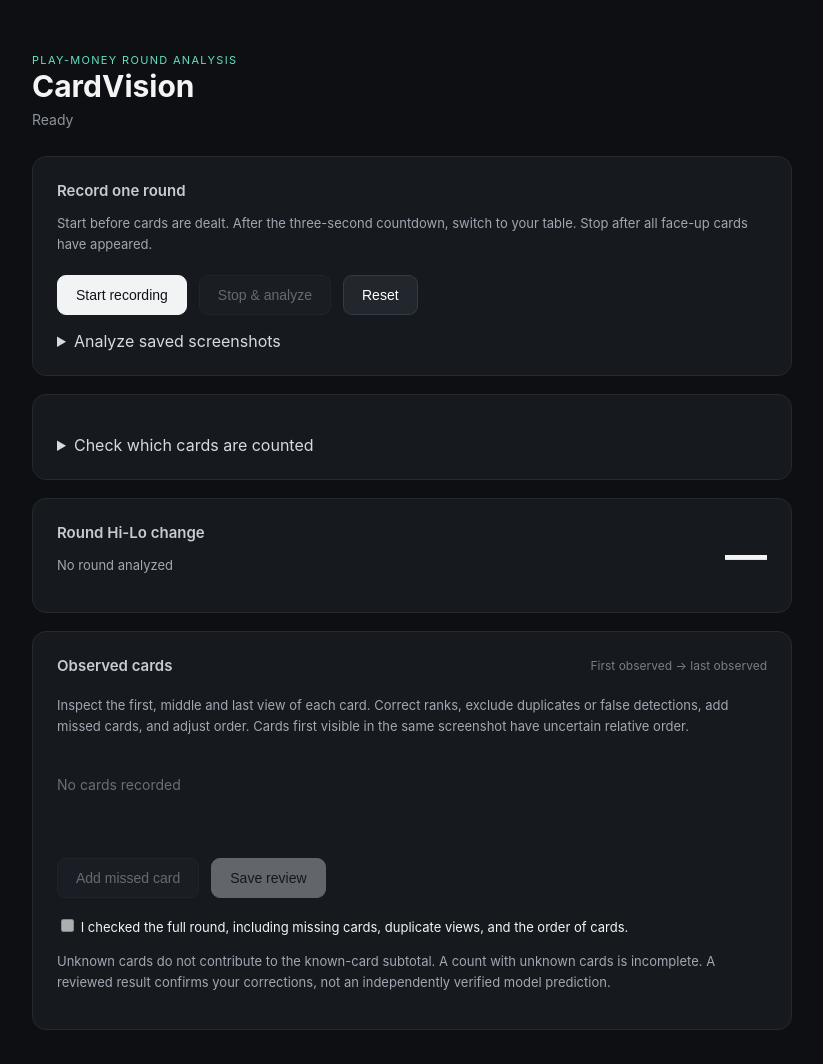
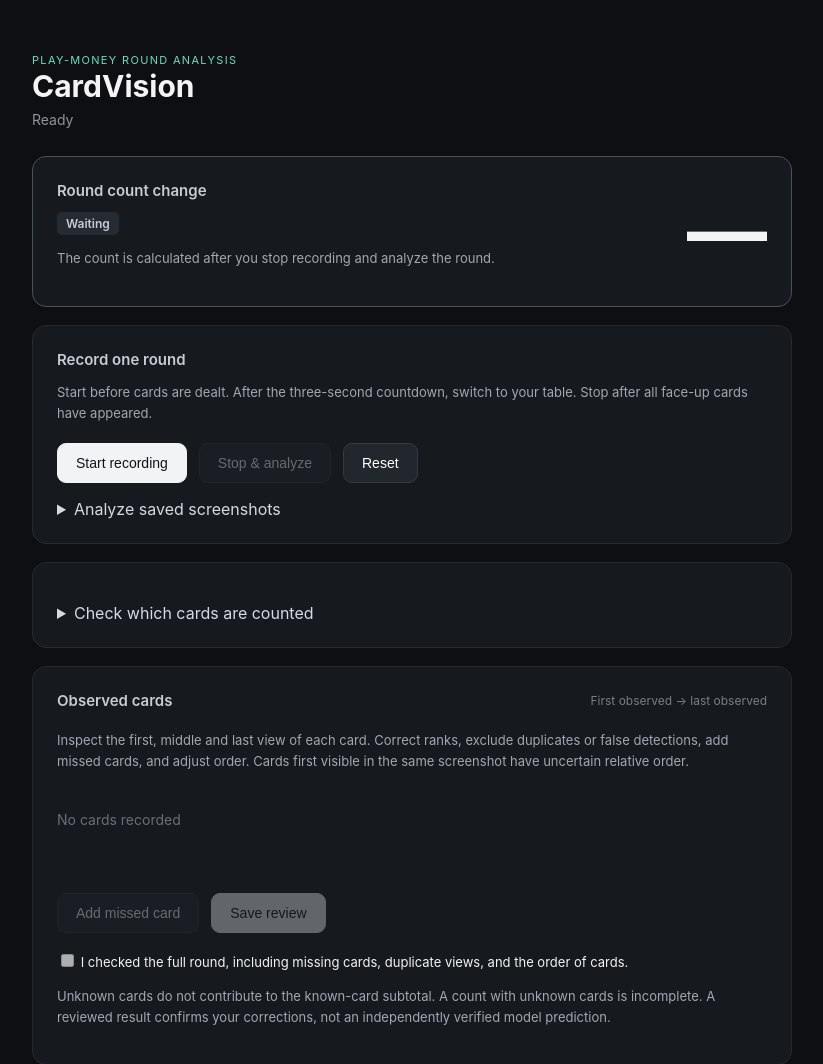
Before and after one commit to Evan-Lehmann/ComputerVision, a Flask app: page / in a window 1280 px wide. Shown: the top 1064 px of the page, without its empty margins (228-1051 px from the left). Before the commit the page ends 1030 px from the top, so only its background shows below. Run offline with Flask 3, Linux system fonts and the light colour scheme; data that the repository does not hold is empty.

Commit message:
Make round count prominent and show incomplete subtotals clearly

```diff
--- a/cardvision_webapp/static/app.js
+++ b/cardvision_webapp/static/app.js
@@ -17,8 +17,12 @@ function renderCount() {
   const included = events.filter(e => !e.excluded);
   const unknown = included.filter(e => e.rank === 'UNKNOWN').length;
   const subtotal = included.reduce((total,e) => total + (['A','10','J','Q','K'].includes(e.rank) ? -1 : ['2','3','4','5','6'].includes(e.rank) ? 1 : 0),0);
-  $('countChange').textContent = resultId ? (unknown ? '—' : subtotal > 0 ? `+${subtotal}` : `${subtotal}`) : '—';
-  $('countStatus').textContent = !resultId ? 'No round analyzed' : dirty ? 'Unsaved review edits' : state.count_verified ? 'Reviewed by you' : unknown ? `Incomplete: ${unknown} unknown · known-card subtotal ${subtotal > 0 ? '+' : ''}${subtotal}` : 'Provisional — review required';
+  const reviewed = !dirty && state.count_verified;
+  $('countChange').textContent = resultId ? (subtotal > 0 ? `+${subtotal}` : `${subtotal}`) : '—';
+  $('countHeading').textContent = resultId && unknown ? 'Known-card subtotal' : 'Round count change';
+  $('countBadge').textContent = !resultId ? (state.session_status === 'PROCESSING' ? 'Analyzing' : 'Waiting') : unknown ? 'Incomplete' : dirty ? 'Unsaved edits' : reviewed ? 'Reviewed by you' : 'Provisional';
+  $('countBadge').dataset.status = reviewed ? 'reviewed' : resultId ? 'provisional' : 'waiting';
+  $('countStatus').textContent = !resultId ? (state.session_status === 'PROCESSING' ? 'Calculating the count from your saved screenshots…' : 'The count is calculated after you stop recording and analyze the round.') : unknown ? `${unknown} unknown card${unknown === 1 ? '' : 's'} — the full round count is still unknown.${dirty ? ' Edits are not saved.' : ''}` : dirty ? 'Count reflects your edits. Save the review to keep them.' : reviewed ? `${included.length} included cards. You confirmed this card list.` : `${included.length} included cards. Check the card list before trusting this count.`;
 }
 function renderCards() {
   $('cards').replaceChildren();
--- a/cardvision_webapp/static/style.css
+++ b/cardvision_webapp/static/style.css
@@ -222,3 +222,10 @@ dialog { max-width: 95vw; max-height: 95vh; background: #16191e; color: white; b
 dialog img { display: block; max-width: 90vw; max-height: 75vh; margin-top: 10px; }
 .count-number { min-width: 80px; text-align: right; }
 @media (max-width: 600px) { body { padding: 24px 12px; } .panel { padding: 16px; } .evidence { gap: 6px; } }
+
+.count-panel { border-color: #47535e; gap: 20px; }
+.count-panel .count-number { font-size: clamp(52px, 9vw, 80px); font-variant-numeric: tabular-nums; }
+.count-copy { min-width: 0; }
+.count-badge { display: inline-block; margin-top: 12px; padding: 4px 9px; border-radius: 5px; background: #3a3019; color: #ffe2a1; font-size: 12px; font-weight: 600; }
+.count-badge[data-status="reviewed"] { background: #173b32; color: #8bf1d2; }
+.count-badge[data-status="waiting"] { background: #252b33; color: #c8ccd2; }
--- a/cardvision_webapp/templates/index.html
+++ b/cardvision_webapp/templates/index.html
@@ -4,6 +4,7 @@
 <body><main class="app">
 <header><div><span class="eyebrow">PLAY-MONEY ROUND ANALYSIS</span><h1>CardVision</h1></div><p id="status" role="status">Ready</p></header>
 <div id="error" class="notice error" role="alert" hidden></div>
+<section class="panel count-panel" aria-live="polite"><div class="count-copy"><h2 id="countHeading">Round count change</h2><span id="countBadge" class="count-badge">Waiting</span><p id="countStatus" class="muted">Record a round, then stop to calculate the count.</p></div><div id="countChange" class="count-number">—</div></section>
 <section class="panel"><h2>Record one round</h2><p class="muted">Start before cards are dealt. After the three-second countdown, switch to your table. Stop after all face-up cards have appeared.</p>
 <div class="button-row"><button id="startButton" class="primary">Start recording</button><button id="stopButton" disabled>Stop &amp; analyze</button><button id="resetButton">Reset</button></div><p id="progress" class="muted"></p>
 <details><summary>Analyze saved screenshots</summary><div class="button-row"><select id="sourceSelect" aria-label="Saved recording"><option value="">No frame folders registered</option></select><button id="replayButton">Analyze folder</button></div><p class="muted">Registered frame folders appear here when the app starts with <code>--replay /path/to/frames</code>.</p></details>
@@ -11,7 +12,6 @@
 <section class="panel"><details id="calibration"><summary>Check which cards are counted</summary><p class="muted">Use the large main-hand cards as the source. Leave out the small duplicate hand. Defaults match the supplied recordings; check the preview when the window layout changes.</p>
 <div class="button-row"><button id="previewButton">Load preview</button><select id="regionSelect" aria-label="Region to draw"><option value="0">Dealer cards</option><option value="1">Your main hand</option></select><button id="saveRegions">Save boxes</button></div>
 <p class="muted">Choose a hand, then drag a box around its cards on the image. Include space for additional cards.</p><canvas id="preview" hidden aria-label="Draw card regions on the screenshot"></canvas></details></section>
-<section class="panel count-panel"><div><h2>Round Hi-Lo change</h2><p id="countStatus" class="muted">No round analyzed</p></div><div id="countChange" class="count-number">—</div></section>
 <section class="panel"><div class="section-header"><h2>Observed cards</h2><span class="small-label">First observed → last observed</span></div>
 <div id="warnings" class="notice" hidden></div><p class="muted">Inspect the first, middle and last view of each card. Correct ranks, exclude duplicates or false detections, add missed cards, and adjust order. Cards first visible in the same screenshot have uncertain relative order.</p>
 <div id="cards" class="cards-list"><p class="empty-state">No cards recorded</p></div>
```
